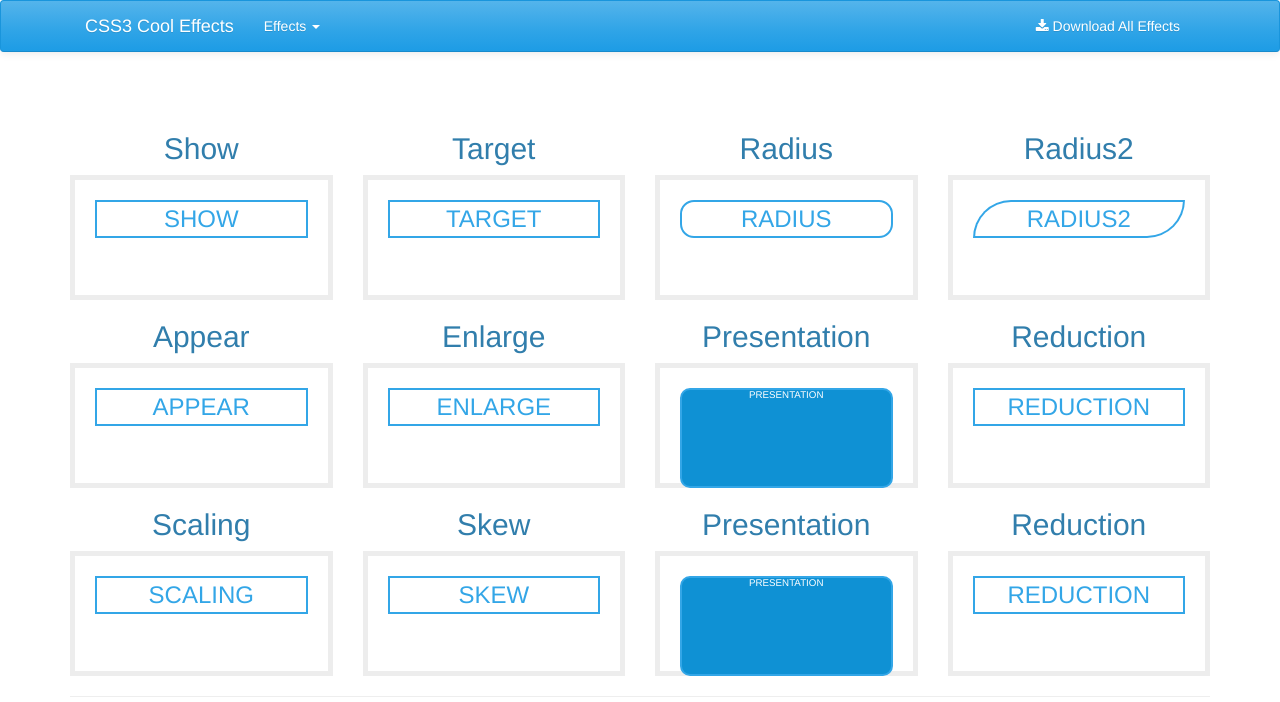
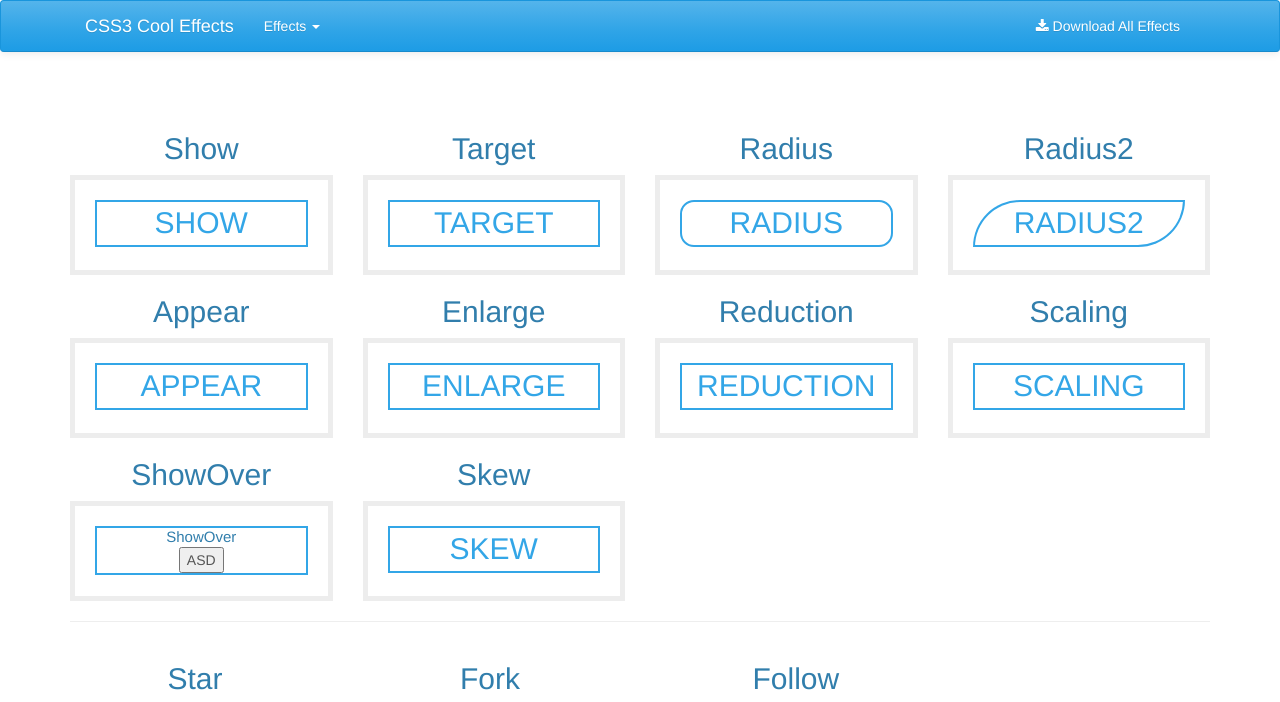
Before and after one commit to Helias/CSS3_Cool_Effects, a PHP site: page /all.php in a window 1280 px wide. Shown: the top 702 px of the page. Run offline with PHP 8.4, Linux system fonts and the light colour scheme; some libraries are stand-ins or nearby versions.

Commit message:
Updated styles and file all.php

```diff
--- a/website/all.php
+++ b/website/all.php
@@ -62,7 +62,7 @@
           </div>
           <div attribute="show">
             <div style="border: 2px solid #33a6e7; width: 100%; text-align: center;">
-              <font style="padding: 0px;" size="5px" color="#33a6e7">SHOW</font>
+              <font style="padding: 0px;" color="#33a6e7">SHOW</font>
             </div>
           </div>
         </div>
@@ -73,7 +73,7 @@
           </div>
           <div attribute="target">
             <div class="target" style="border: 2px solid #33a6e7; width: 100%; text-align: center;">
-              <font style="padding: 7px;" size="5px" color="#33a6e7">TARGET</font>
+              <font style="padding: 7px;" color="#33a6e7">TARGET</font>
             </div>
           </div>
         </div>
@@ -84,7 +84,7 @@
           </div>
           <div attribute="radius">
             <div class="radius" style="border: 2px solid #33a6e7; width: 100%; text-align: center;">
-              <font style="padding: 7px;" size="5px" color="#33a6e7">RADIUS</font>
+              <font style="padding: 7px;" color="#33a6e7">RADIUS</font>
             </div>
           </div>
         </div>
@@ -95,7 +95,7 @@
           </div>
           <div attribute="radius2">
             <div class="radius2" style="border: 2px solid #33a6e7; width: 100%; text-align: center;">
-              <font style="padding: 7px;" size="5px" color="#33a6e7">RADIUS2</font>
+              <font style="padding: 7px;" color="#33a6e7">RADIUS2</font>
             </div>
           </div>
         </div>
@@ -106,7 +106,7 @@
           </div>
           <div attribute="appear">
             <div style="border: 2px solid #33a6e7; width: 100%; text-align: center;">
-              <font style="padding: 0px;" size="5px" color="#33a6e7">APPEAR</font>
+              <font style="padding: 0px;" color="#33a6e7">APPEAR</font>
             </div>
           </div>
         </div>
@@ -117,18 +117,7 @@
           </div>
           <div attribute="enlarge">
             <div style="border: 2px solid #33a6e7; width: 100%; text-align: center;">
-              <font style="padding: 7px;" size="5px" color="#33a6e7">ENLARGE</font>
-            </div>
-          </div>
-        </div>
-
-        <div class="col-md-3 col-sm-6">
-          <div>
-            <h2 align="center">Presentation</h2>
-          </div>
-          <div class="presentationboxx">
-            <div class="presentationx">
-              <h1 align="center" class="presentationboxx" style=" border: 2px solid #33a6e7; text-align: center;">PRESENTATION</h1>
+              <font style="padding: 7px;" color="#33a6e7">ENLARGE</font>
             </div>
           </div>
         </div>
@@ -139,7 +128,7 @@
           </div>
           <div attribute="reduction">
             <div style="border: 2px solid #33a6e7; width: 100%; text-align: center;">
-              <font style="padding: 7px;" size="5px" color="#33a6e7">REDUCTION</font>
+              <font style="padding: 7px;" color="#33a6e7">REDUCTION</font>
             </div>
           </div>
         </div>
@@ -150,7 +139,19 @@
           </div>
           <div attribute="scaling">
             <div style="border: 2px solid #33a6e7; width: 100%; text-align: center;">
-              <font style="padding: 0px;" size="5px" color="#33a6e7">SCALING</font>
+              <font style="padding: 0px;" color="#33a6e7">SCALING</font>
+            </div>
+          </div>
+        </div>
+
+        <div class="col-md-3 col-sm-6">
+          <div>
+            <h2 align="center">ShowOver</h2>
+          </div>
+          <div attribute="showover" class="showoverbox" style="overflow: hidden;">
+            <div style="border: 2px solid #33a6e7; width: 100%; text-align: center;">
+              <h2 style="font-size: 15px; margin: 1px;">ShowOver</h2>
+	      <button>ASD</button>
             </div>
           </div>
         </div>
@@ -161,29 +162,7 @@
           </div>
           <div attribute="skew">
             <div style="border: 2px solid #33a6e7; width: 100%; text-align: center;">
-              <font style="padding: 7px;" size="5px" color="#33a6e7">SKEW</font>
-            </div>
-          </div>
-        </div>
-
-        <div class="col-md-3 col-sm-6">
-          <div>
-            <h2 align="center">Presentation</h2>
-          </div>
-          <div class="presentationboxx">
-            <div class="presentationx">
-              <h1 align="center" class="presentationboxx" style=" border: 2px solid #33a6e7; text-align: center;">PRESENTATION</h1>
-            </div>
-          </div>
-        </div>
-
-        <div class="col-md-3 col-sm-6">
-          <div>
-            <h2 align="center">Reduction</h2>
-          </div>
-          <div>
-            <div style="border: 2px solid #33a6e7; width: 100%; text-align: center;">
-              <font style="padding: 7px;" size="5px" color="#33a6e7">REDUCTION</font>
+              <font style="padding: 7px;" color="#33a6e7">SKEW</font>
             </div>
           </div>
         </div>
--- a/website/css/style.css
+++ b/website/css/style.css
@@ -15,9 +15,21 @@ textarea {
 
 .lightbord div div:nth-child(2) {
   width: 100%;
-  height: 125px;
+  height: 100px;
   padding: 20px;
   border: 5px solid #ededed;
 }
 
 .lightbord div:hover div:nth-child(2) { border: 5px solid #8fd6ff; cursor: pointer; }
+
+.lightbord div div:nth-child(2) font
+{
+	font-size: 30px;
+}
+.lightbord div div:nth-child(2) {
+  -webkit-transition: all 1s ease-in-out;
+  -moz-transition: all 1s ease-in-out;
+  -o-transition: all 1s ease-in-out;
+  -ms-transition: all 1s ease-in-out;
+  transition: all 1s ease-in-out;
+}
```
